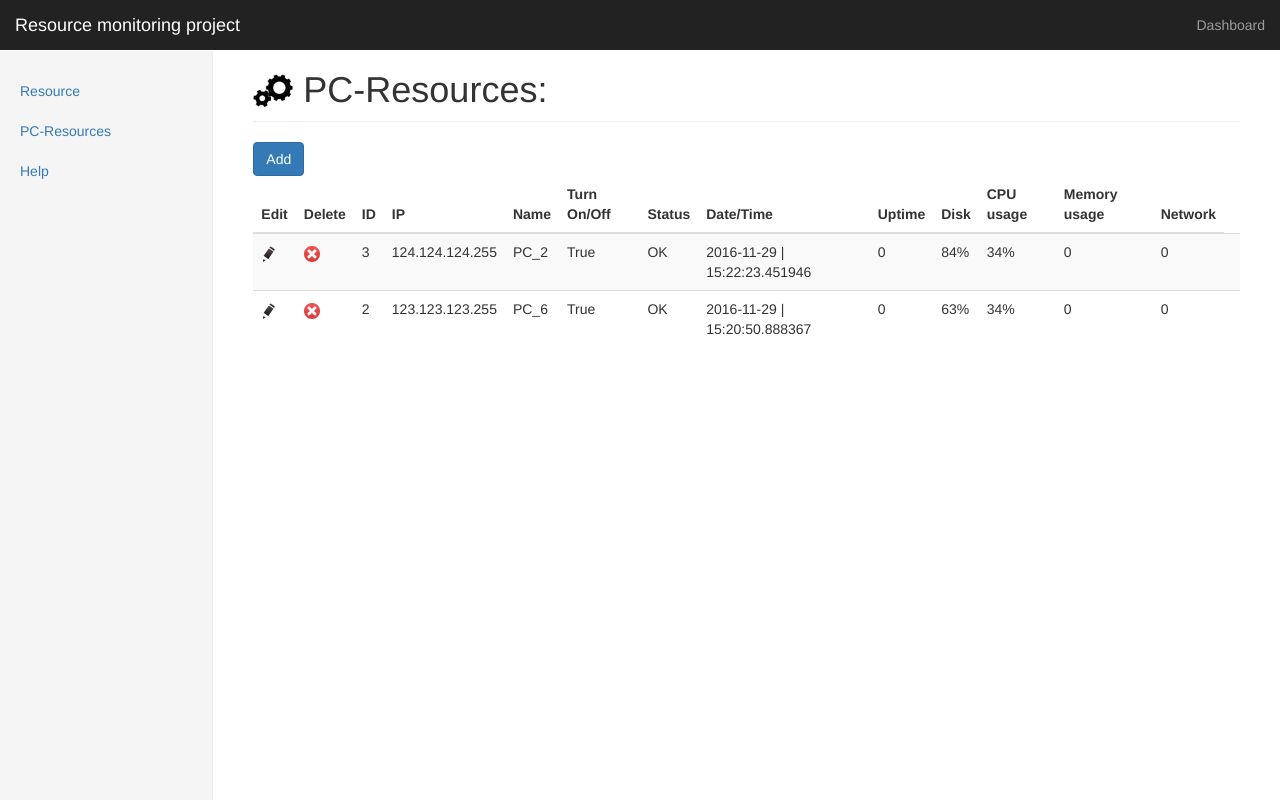
After one commit to Betrezen/resource_monitoring, a Flask app: page /pc-resources in a window 1280 px wide. The commit adds this page. Run offline with Flask 2, Linux system fonts and the light colour scheme; data comes from the database, SQL or seed files in the repository; both versions use the stored data as it was after the commit; parts of the project's set-up code (start-up, migrations or seed data) failed here and were passed over; some libraries are stand-ins or nearby versions.

Commit message:
Task complete

```diff
--- a/app.py
+++ b/app.py
@@ -15,6 +15,7 @@ from pylib.settings import SQLALCHEMY_DATABASE_URI
 from pylib.settings import FLASK_SESSION_TYPE, FLASK_UPLOAD_FOLDER
 from pylib.settings import FLASK_ALLOWED_EXTENSIONS, FLASK_RESOURCE_STATUSES
 from pylib.db import DbProxy
+from pylib.db_pc import PC_DbProxy
 from pylib.services import run_services
 
 
@@ -118,6 +119,77 @@ def resource_update(rid=None):
     flash("Item: ID=[{}] has been updated. {}".format(rid, request.form['status']))
     return redirect(url_for('resource_list_page'))
 
+
+#######################################################################################################################################################
+# PC-resource pages
+@app.route('/pc-resources')
+def pc_resource_list_page():
+    dbproxy = PC_DbProxy()
+    resources = dbproxy.get_pc_all()
+    context = {'pc_resource': resources}
+    return render_template('index_pc.html', data=context)
+
+@app.route('/pc-resources/new-pc-res', methods=['GET'])
+def pc_resource_form():
+    context = {'allowed': ALLOWED_EXTENSIONS,
+               'statuses': STATUSES,
+               'turnon': ['ON', 'OFF']}
+    return render_template('add_pc.html', data=context)
+
+@app.route('/add-pc-res', methods=['POST'])
+def pc_resource_add():
+    if request.method == 'POST':
+        dbproxy = PC_DbProxy()
+        ip = request.form['ip']
+        name = request.form['name']
+        turn = request.form['turnon']
+        turnon = False
+        if turn == 'ON':
+            turnon = True
+        status = request.form['status']
+        disk_free = request.form['disk_free']
+        cpu_u = request.form['cpu_u']
+        #date = request.form['date']
+        #time = request.form['time']
+        dbproxy.add_pc_resource(ip=ip, name=name, turnon=turnon, status=status, disk_free=disk_free, cpu_u=cpu_u)
+        flash("Item: ID=[{}] has been created".format('NA'))
+        return redirect(url_for('pc_resource_list_page'))
+
+@app.route('/edit_pc_res/<rid>', methods=['GET'])
+def pc_resource_edit(rid=None):
+    dbproxy = PC_DbProxy()
+    res = dbproxy.get_pc_resource(rid)
+    if res.turnon:
+        res.turnon = 'ON'
+    else:
+        res.turnon = 'OFF'
+    if res:
+        context = {'resource': res, 'statuses': STATUSES, 'turnon': ['ON', 'OFF']}
+    return render_template('edit_pc.html', data=context)
+
+@app.route('/update_pc_res/<rid>', methods=['POST'])
+def pc_resource_update(rid=None):
+    dbproxy = PC_DbProxy()
+    res = dbproxy.get_pc_resource(rid)
+    if res:
+        turn = request.form['turnon']
+        turnon = False
+        if turn == 'ON':
+            turnon = True
+        status = request.form['status']
+        disk_free = request.form['disk_free']
+        cpu_u = request.form['cpu_u']
+        dbproxy.update_pc_resource(rid=rid, turnon=turnon, status=status, disk_free=disk_free, cpu_u=cpu_u)
+    flash("Item: ID=[{}] has been updated. {}".format(rid, request.form['status']))
+    return redirect(url_for('pc_resource_list_page'))
+
+@app.route('/delete_pc_res/<rid>', methods=['DELETE', 'GET'])
+def pc_resource_del(rid=None):
+    dbproxy = PC_DbProxy()
+    res = dbproxy.delete_pc_resource(rid=rid)
+    flash ("Item: ID=[{}] has been deleted".format(rid))
+    return redirect(url_for('pc_resource_list_page'))
+
 @app.route('/help')
 def help_page():
     return render_template('help.html')
--- /dev/null
+++ b/pylib/db_pc.py
@@ -0,0 +1,130 @@
+# -*- python -*-
+# author: krozin@gmail.com, kskonovalov100@gmail.com
+# db: created 2016/11/05
+# db_pc: created 2016/11/21
+# copyright
+
+import datetime
+import hashlib
+import os
+import random
+
+from sqlalchemy import Column, Boolean, Integer, String, Date, Time
+from sqlalchemy import create_engine
+from sqlalchemy import desc
+from sqlalchemy.ext.declarative import declarative_base
+from sqlalchemy.orm import scoped_session, sessionmaker
+
+from settings import DBPATH
+
+Base = declarative_base()
+
+class PC_resource(Base):
+    __tablename__ = 'pc_results'
+    id = Column(Integer, primary_key=True)
+    ip = Column(Integer)
+    name = Column(String(10))
+    turnon = Column(Boolean) # ON / OFF
+    status = Column(String) # OK / NOK / NA
+    date = Column(Date) # last_data_update
+    time = Column(Time) # last_time_update
+    uptime = Column(Integer)
+    disk_free = Column(Integer)
+    disk_all = Column(Integer)
+    cpu_u = Column(Integer)
+    memory_u = Column(Integer)
+    memory_a = Column(Integer)
+    network = Column(Integer)
+
+
+    def __init__(self,
+                 ip=0,
+                 name='name',
+                 turnon=True,
+                 status='NA',
+                 d=datetime.datetime.now(),
+                 t=datetime.datetime.now().time(),
+                 uptime=0,
+                 disk_free=0,
+                 disk_all=0,
+                 cpu_u=0,
+                 memory_u=0,
+                 memory_a=0,
+                 network=0,
+                 network_traffic=0,
+                 prosecces=0):
+        self.ip = ip
+        self.name = name
+        self.turnon = turnon
+        self.status = status
+        self.date = d
+        self.time = t
+        self.uptime = uptime
+        self.disk_free = disk_free
+        self.disk_all = disk_all
+        self.cpu_u = cpu_u
+        self.memory_u = memory_u
+        self.memory_a =memory_a
+        self.network = network
+
+    def __repr__(self):
+        return "<Resource({} {} {}__{}__{} {}|{}|{} {}/{} {}% {}/{})>".format(
+            self.id, self.ip, self.name, self.turnon, self.status,
+            self.date, self.time, self.uptime, self.disk_free,
+            self.disk_all, self.cpu_u, self.memory_u, self.memory_a,
+            self.network)
+
+
+class PC_DbProxy(object):
+
+    def __init__(self):
+        if not os.path.exists(DBPATH):
+            with open(DBPATH, 'a'):
+                os.utime(DBPATH, None)
+
+        self._init_engine(uri='sqlite:///{}'.format(DBPATH), echo=True)
+        self._init_db()
+
+    def _init_engine(self, uri, **kwards):
+        self.engine = create_engine(uri, **kwards)
+
+    def _init_db(self):
+        self.session = scoped_session(sessionmaker(bind=self.engine))
+        Base.metadata.create_all(self.engine)
+
+    def add_pc_resource(self, **kwargs):
+        print "add_pc_resource"
+        res = PC_resource(
+            ip =kwargs.get('ip'),
+            name=kwargs.get('name'),
+            turnon=kwargs.get('turnon'),
+            status=kwargs.get('status'),
+            disk_free=kwargs.get('disk_free'),
+            cpu_u=kwargs.get('cpu_u'))
+            #date=kwargs.get('date'),
+            #time=kwargs.get('time'))
+        self.session.add(res)
+        self.session.commit()
+        return res.id
+
+    def get_pc_resource(self, rid):
+        return self.session.query(PC_resource).filter(PC_resource.id == rid).first()
+
+    def update_pc_resource(self, rid, **kwargs):
+        #name = kwargs.get('name')
+        #href = kwargs.get('href')
+        #turnon = kwargs.get('turnon')
+        #status = kwargs.get('status')
+        #d = kwargs.get('date')
+        #t = kwargs.get('time')
+        #uptime = kwargs.get('uptime')
+        self.session.query(PC_resource).filter(PC_resource.id == rid).update(kwargs)
+        self.session.commit()
+
+    def delete_pc_resource(self, rid):
+        self.session.query(PC_resource).filter(PC_resource.id == rid).delete()
+        self.session.commit()
+
+
+    def get_pc_all(self, order1=PC_resource.date, order2=PC_resource.time, order3=PC_resource.disk_free, order4=PC_resource.cpu_u):
+        return self.session.query(PC_resource).order_by(desc(order1), desc(order2), desc(order3), desc(order4)).all()
--- a/templates/base.html
+++ b/templates/base.html
@@ -43,6 +43,7 @@
 
 {% set navigation_bar = [
     ('/', 'resources', 'Resource'),
+    ('/pc-resources', 'pc-resources', 'PC-Resources'),
     ('/help', 'help', 'Help'),
 ] -%}
 
--- /dev/null
+++ b/templates/index_pc.html
@@ -0,0 +1,56 @@
+{% extends 'base.html' %}
+{% block title %}PC-Resources{% endblock %}
+{% block content %}
+<div class="col-sm-9 col-sm-offset-3 col-md-10 col-md-offset-2 main">
+{% for category, message in get_flashed_messages(with_categories=true) %}
+<div class="alert alert-{{ category }}">
+    <a href="#" class="close" data-dismiss="alert" aria-label="close">&times;</a>
+    {{ message }}
+</div>
+{% endfor %}
+
+  </a></td><h1 class="page-header"><img src="/static/images/for_pc_res.jpg" width="40" height="40"> PC-Resources:</h1>
+  <a href="{{ url_for('pc_resource_form') }}"><button type="button" class="btn btn-primary">Add</button></a>
+  <div class="table-responsive">
+    <table class="table table-striped">
+      <thead>
+        <tr>
+          <th>Edit</th>
+          <th>Delete</th>
+          <th>ID</th>
+          <th>IP</th>
+          <th>Name</th>
+          <th>Turn On/Off</th>
+          <th>Status</th>
+          <th>Date/Time</th>
+          <th>Uptime</th>
+          <th>Disk</th>
+          <th>CPU usage</th>
+          <th>Memory usage</th>
+          <th>Network</th>
+        </tr>
+      </thead>
+      <tbody>
+      {% for it in data['pc_resource'] %}
+        <tr>
+          <td><a href="/edit_pc_res/{{ it.id }}"><img src="/static/images/edit-icon.png"></a></td>
+          <td><a href="/delete_pc_res/{{ it.id }}"><img src="/static/images/delete-icon.png"></a></td>
+          <td>{{ it.id }}</td>
+          <td>{{ it.ip}}</td>
+          <td>{{ it.name }}</td>
+          <td>{{ it.turnon }}</td>
+          <td>{{ it.status }}</td>
+          <td>{{ it.date }} | {{ it.time }}</td>
+          <td>{{ it.uptime }}</td>
+          <td>{{ it.disk_free }}</td>
+          <td>{{ it.cpu_u}}</td>
+          <td>{{ it.memory_u}}</td>
+          <td>{{ it.network}}</td>
+          <td></td>
+        </tr>
+      {% endfor %}
+      </tbody>
+    </table>
+  </div>
+</div>
+{% endblock %}
```
Also changed, not shown: pylib/log.py (+4 -2 lines), templates/add_pc.html (added, +40 -0 lines), templates/edit_pc.html (added, +40 -0 lines), test.py (added, +18 -0 lines), resources.db, static/images/for_pc_res.jpg (added), static/images/pc_res.jpeg (added), 9 other files.
